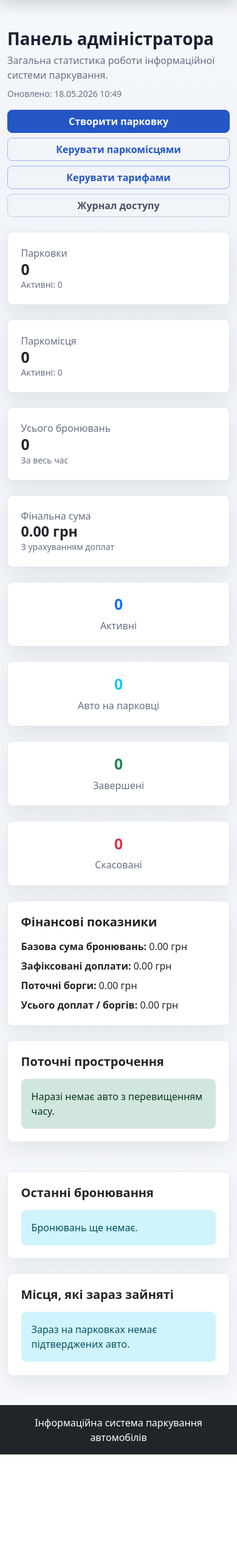
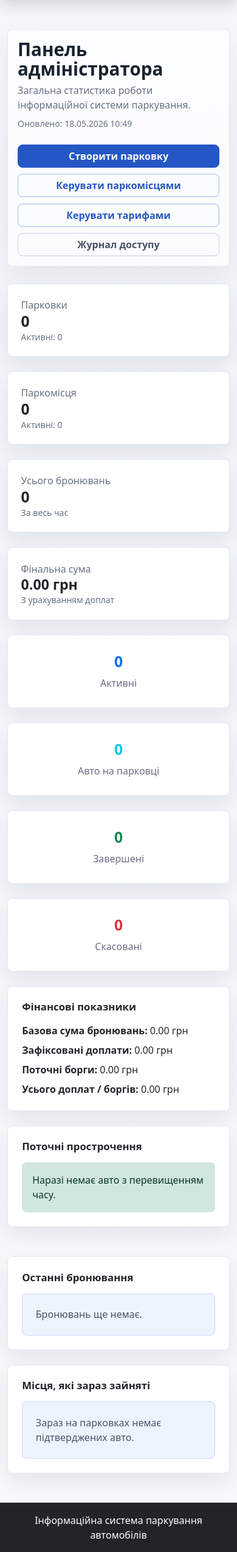
Before and after one commit to kaolinhida/parking-system, a Django app: page /dashboard/ in a window 390 px wide. Shown: the part 56-2601 px from the top of the page at 61% size. Before the commit the page ends 2441 px from the top, so only its background shows below. Run offline with Django 5.2, Linux system fonts and the light colour scheme; the visitor is signed in with stand-in values (Sample User, id 1); data comes from the database, SQL or seed files in the repository; data that the repository does not hold is empty.

Commit message:
Unify visual style across pages

```diff
--- a/static/css/style.css
+++ b/static/css/style.css
@@ -196,6 +196,123 @@ h1.fw-bold,
     align-items: center;
 }
 
+.page-header {
+    display: flex;
+    align-items: flex-start;
+    justify-content: space-between;
+    gap: 1.5rem;
+    margin-bottom: 1.75rem;
+    padding: 1.35rem;
+    background: rgba(255, 255, 255, 0.72);
+    border: 1px solid rgba(227, 232, 239, 0.9);
+    border-radius: 8px;
+    box-shadow: 0 14px 35px rgba(16, 24, 40, 0.06);
+    backdrop-filter: blur(10px);
+}
+
+.page-header--plain {
+    padding: 0;
+    background: transparent;
+    border: 0;
+    box-shadow: none;
+    backdrop-filter: none;
+}
+
+.page-title {
+    margin-bottom: 0.45rem;
+    font-size: clamp(2rem, 4vw, 2.75rem);
+    font-weight: 800;
+    line-height: 1.08;
+}
+
+.page-subtitle {
+    max-width: 760px;
+    margin-bottom: 0;
+    color: var(--app-muted);
+}
+
+.page-actions {
+    display: flex;
+    flex-wrap: wrap;
+    gap: 0.65rem;
+    justify-content: flex-end;
+}
+
+.section-card,
+.stat-card,
+.action-card {
+    border: 1px solid var(--app-border) !important;
+    border-radius: 8px;
+    box-shadow: var(--app-shadow) !important;
+}
+
+.section-card .card-body,
+.action-card .card-body {
+    padding: 1.45rem;
+}
+
+.section-card-title {
+    margin-bottom: 1rem;
+    font-size: 1.05rem;
+    font-weight: 800;
+}
+
+.stat-card {
+    height: 100%;
+}
+
+.stat-card .card-body {
+    display: flex;
+    flex-direction: column;
+    justify-content: center;
+    min-height: 118px;
+}
+
+.stat-label {
+    color: var(--app-muted);
+    font-size: 0.9rem;
+    font-weight: 700;
+}
+
+.stat-value {
+    margin-bottom: 0.1rem;
+    font-weight: 800;
+    letter-spacing: 0;
+}
+
+.empty-state {
+    padding: 1.35rem;
+    color: #475467;
+    background: #eef4ff;
+    border: 1px solid #c7d7fe;
+    border-radius: 8px;
+}
+
+.status-badge {
+    display: inline-flex;
+    align-items: center;
+    gap: 0.35rem;
+    white-space: nowrap;
+}
+
+.modern-table {
+    margin-bottom: 0;
+}
+
+.modern-table thead,
+.modern-table thead.table-light {
+    background: #f3f6fb;
+}
+
+.modern-table thead th {
+    border-bottom: 1px solid var(--app-border);
+}
+
+.modern-table tbody td,
+.modern-table tbody th {
+    vertical-align: middle;
+}
+
 .entity-card .card-body {
     display: flex;
     flex-direction: column;
@@ -364,6 +481,15 @@ footer {
 }
 
 @media (max-width: 991.98px) {
+    .page-header {
+        flex-direction: column;
+    }
+
+    .page-actions {
+        justify-content: flex-start;
+        width: 100%;
+    }
+
     .navbar-dark .navbar-nav .nav-link {
         padding-left: 0;
     }
@@ -381,6 +507,19 @@ footer {
     .profile-actions .btn,
     .profile-actions form,
     .report-filter-actions .btn {
+        width: 100%;
+    }
+
+    .page-header {
+        padding: 1rem;
+    }
+
+    .page-title {
+        font-size: 1.85rem;
+    }
+
+    .page-actions .btn,
+    .page-actions form {
         width: 100%;
     }
 
--- a/templates/dashboard/home.html
+++ b/templates/dashboard/home.html
@@ -5,10 +5,10 @@
 {% block content %}
 <section class="py-5">
     <div class="container">
-        <div class="d-flex justify-content-between align-items-start flex-wrap gap-3 mb-4">
+        <div class="page-header">
             <div>
-                <h1 class="fw-bold">Панель адміністратора</h1>
-                <p class="text-muted mb-0">
+                <h1 class="page-title">Панель адміністратора</h1>
+                <p class="page-subtitle">
                     Загальна статистика роботи інформаційної системи паркування.
                 </p>
                 <p class="small text-muted mt-2 mb-0">
@@ -16,7 +16,7 @@
                 </p>
             </div>
 
-            <div class="d-flex gap-2 flex-wrap dashboard-actions">
+            <div class="page-actions dashboard-actions">
                 <a href="{% url 'dashboard:create_parking_grid' %}" class="btn btn-primary">
                     Створити парковку
                 </a>
@@ -37,7 +37,7 @@
 
         <div class="row g-4 mb-4">
             <div class="col-sm-6 col-xl-3">
-                <div class="card border-0 shadow-sm h-100">
+                <div class="card border-0 shadow-sm h-100 stat-card">
                     <div class="card-body">
                         <div class="text-muted">Парковки</div>
                         <div class="h2 fw-bold mb-0">{{ total_parking_lots }}</div>
@@ -49,7 +49,7 @@
             </div>
 
             <div class="col-sm-6 col-xl-3">
-                <div class="card border-0 shadow-sm h-100">
+                <div class="card border-0 shadow-sm h-100 stat-card">
                     <div class="card-body">
                         <div class="text-muted">Паркомісця</div>
                         <div class="h2 fw-bold mb-0">{{ total_spaces }}</div>
@@ -61,7 +61,7 @@
             </div>
 
             <div class="col-sm-6 col-xl-3">
-                <div class="card border-0 shadow-sm h-100">
+                <div class="card border-0 shadow-sm h-100 stat-card">
                     <div class="card-body">
                         <div class="text-muted">Усього бронювань</div>
                         <div class="h2 fw-bold mb-0">{{ total_reservations }}</div>
@@ -73,7 +73,7 @@
             </div>
 
             <div class="col-sm-6 col-xl-3">
-                <div class="card border-0 shadow-sm h-100">
+                <div class="card border-0 shadow-sm h-100 stat-card">
                     <div class="card-body">
                         <div class="text-muted">Фінальна сума</div>
                         <div class="h3 fw-bold mb-0">{{ final_sum }} грн</div>
@@ -87,7 +87,7 @@
 
         <div class="row g-4 mb-4">
             <div class="col-sm-6 col-xl-3">
-                <div class="card border-0 shadow-sm h-100">
+                <div class="card border-0 shadow-sm h-100 stat-card">
                     <div class="card-body text-center">
                         <div class="h2 fw-bold text-primary">{{ active_reservations }}</div>
                         <div class="text-muted">Активні</div>
@@ -96,7 +96,7 @@
             </div>
 
             <div class="col-sm-6 col-xl-3">
-                <div class="card border-0 shadow-sm h-100">
+                <div class="card border-0 shadow-sm h-100 stat-card">
                     <div class="card-body text-center">
                         <div class="h2 fw-bold text-info">{{ checked_in_reservations_count }}</div>
                         <div class="text-muted">Авто на парковці</div>
@@ -105,7 +105,7 @@
             </div>
 
             <div class="col-sm-6 col-xl-3">
-                <div class="card border-0 shadow-sm h-100">
+                <div class="card border-0 shadow-sm h-100 stat-card">
                     <div class="card-body text-center">
                         <div class="h2 fw-bold text-success">{{ completed_reservations }}</div>
                         <div class="text-muted">Завершені</div>
@@ -114,7 +114,7 @@
             </div>
 
             <div class="col-sm-6 col-xl-3">
-                <div class="card border-0 shadow-sm h-100">
+                <div class="card border-0 shadow-sm h-100 stat-card">
                     <div class="card-body text-center">
                         <div class="h2 fw-bold text-danger">{{ cancelled_reservations }}</div>
                         <div class="text-muted">Скасовані</div>
@@ -125,9 +125,9 @@
 
         <div class="row g-4 mb-5">
             <div class="col-lg-4">
-                <div class="card border-0 shadow-sm h-100">
+                <div class="card border-0 shadow-sm h-100 section-card">
                     <div class="card-body">
-                        <h5 class="fw-bold mb-3">Фінансові показники</h5>
+                        <h5 class="section-card-title">Фінансові показники</h5>
 
                         <p class="mb-2">
                             <strong>Базова сума бронювань:</strong>
@@ -155,9 +155,9 @@
             </div>
 
             <div class="col-lg-8">
-                <div class="card border-0 shadow-sm h-100">
+                <div class="card border-0 shadow-sm h-100 section-card">
                     <div class="card-body">
-                        <h5 class="fw-bold mb-3">Поточні прострочення</h5>
+                        <h5 class="section-card-title">Поточні прострочення</h5>
 
                         {% if live_overtime_count %}
                             <div class="alert alert-warning mb-0">
@@ -176,13 +176,13 @@
 
         <div class="row g-4">
             <div class="col-xl-6">
-                <div class="card border-0 shadow-sm h-100">
+                <div class="card border-0 shadow-sm h-100 section-card">
                     <div class="card-body">
-                        <h5 class="fw-bold mb-3">Останні бронювання</h5>
+                        <h5 class="section-card-title">Останні бронювання</h5>
 
                         {% if latest_reservations %}
                             <div class="table-responsive">
-                                <table class="table align-middle mb-0 text-nowrap">
+                                <table class="table align-middle mb-0 text-nowrap modern-table">
                                     <thead>
                                         <tr>
                                             <th>Користувач</th>
@@ -239,7 +239,7 @@
                                 </table>
                             </div>
                         {% else %}
-                            <div class="alert alert-info mb-0">
+                            <div class="empty-state">
                                 Бронювань ще немає.
                             </div>
                         {% endif %}
@@ -248,13 +248,13 @@
             </div>
 
             <div class="col-xl-6">
-                <div class="card border-0 shadow-sm h-100">
+                <div class="card border-0 shadow-sm h-100 section-card">
                     <div class="card-body">
-                        <h5 class="fw-bold mb-3">Місця, які зараз зайняті</h5>
+                        <h5 class="section-card-title">Місця, які зараз зайняті</h5>
 
                         {% if occupied_reservations %}
                             <div class="table-responsive">
-                                <table class="table align-middle mb-0 text-nowrap">
+                                <table class="table align-middle mb-0 text-nowrap modern-table">
                                     <thead>
                                         <tr>
                                             <th>Парковка</th>
@@ -296,7 +296,7 @@
                                 </table>
                             </div>
                         {% else %}
-                            <div class="alert alert-info mb-0">
+                            <div class="empty-state">
                                 Зараз на парковках немає підтверджених авто.
                             </div>
                         {% endif %}
```
Also changed, not shown: templates/access_control/home.html (+9 -6 lines), templates/access_control/logs.html (+10 -8 lines), templates/access_control/reservation_detail.html (+11 -9 lines), templates/accounts/profile.html (+14 -12 lines), templates/core/about.html (+16 -16 lines), templates/parkings/global_search.html (+12 -10 lines), templates/parkings/parking_detail.html (+13 -10 lines), templates/parkings/parking_list.html (+10 -8 lines), templates/reports/home.html (+19 -17 lines), templates/reservations/reservation_detail.html (+13 -11 lines), templates/reservations/reservation_qr.html (+11 -7 lines), templates/vehicles/vehicle_list.html (+10 -8 lines).
